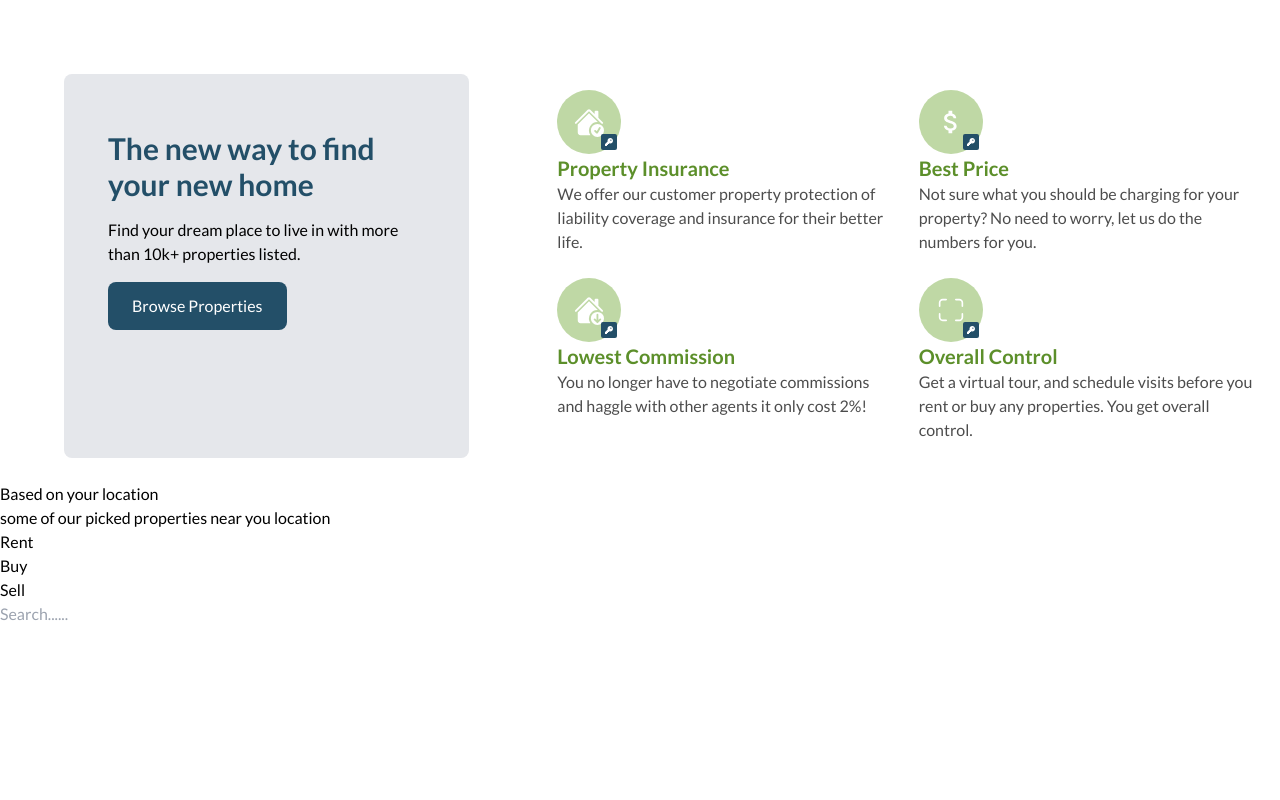
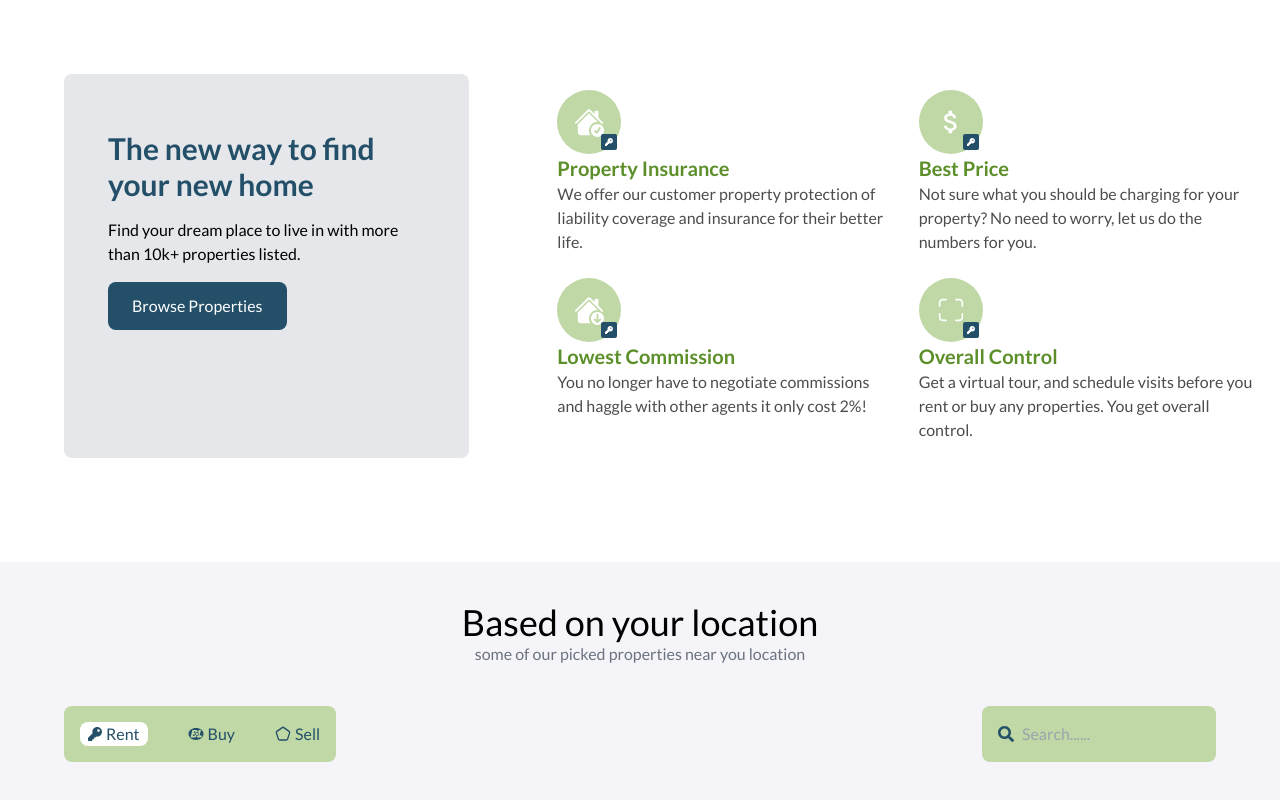
Before and after one commit to manzitresor/real-state-app-frontend, a React (Vite) app: page /home in a window 1280 px wide. Shown: the part 898-1698 px from the top of the page. Before the commit the page ends 1524 px from the top, so only its background shows below. Built offline with nearby package versions, Linux system fonts and the light colour scheme.

Commit message:
chore: add search based on location

```diff
--- a/src/pages/home/ExploreSection.tsx
+++ b/src/pages/home/ExploreSection.tsx
@@ -1,27 +1,39 @@
+import { FaKey } from 'react-icons/fa'
+import { LiaBuyNLarge } from 'react-icons/lia'
+import { LuPentagon } from 'react-icons/lu'
+import { FaSearch } from 'react-icons/fa'
 
 export default function ExploreSection() {
   return (
-    <section>
-      <div>
-        <div>
-            <h1>Based on your location</h1>
-            <p>some of our picked properties near you location</p>
+    <section className="w-full min-h-screen mt-20 bg-soft-gray py-10">
+      <div className="w-full">
+        <div className="flex flex-col justify-center items-center">
+          <h1 className="text-4xl">Based on your location</h1>
+          <p className="text-gray-500 text-base">some of our picked properties near you location</p>
         </div>
-        <div>
+        <div className="flex justify-between mx-16 text-secondary-blue-400 mt-10">
           {/* Categories */}
-            <ul>
-                <li>
+          <ul className="bg-green-primary-200 flex gap-x-10 px-4 py-4 rounded-lg ">
+            <li className="bg-white px-2 rounded-lg flex items-center gap-x-1 cursor-pointer">
+              <FaKey className="text-sm" />
               <span>Rent</span>
             </li>
-                <li>
+            <li className="flex items-center gap-x-1 cursor-pointer">
+              <LiaBuyNLarge />
               <span>Buy</span>
             </li>
-                <li>
+            <li className="flex items-center gap-x-1 cursor-pointer">
+              <LuPentagon />
               <span>Sell</span>
             </li>
           </ul>
-            <div>
-                <input type="text" placeholder="Search......"/>
+          <div className="bg-green-primary-200 flex items-center gap-x-2 px-4 py-4 rounded-lg">
+            <FaSearch />
+            <input
+              type="text"
+              placeholder="Search......"
+              className="outline-none bg-transparent flex-1"
+            />
           </div>
         </div>
       </div>
```
Lines whose indentation alone changed are shown as unchanged.
